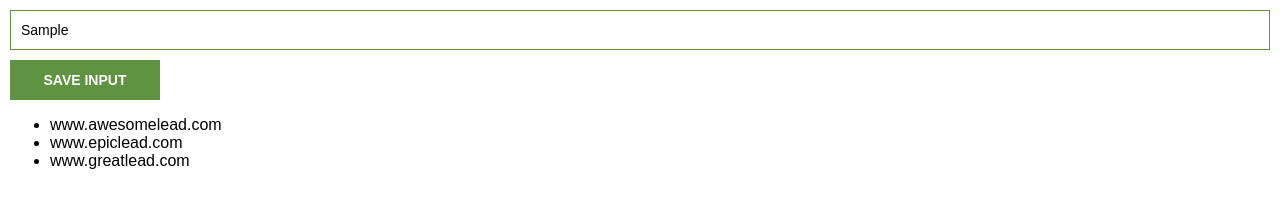
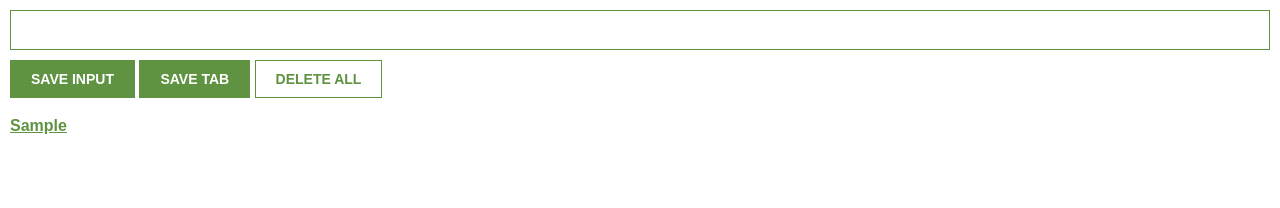
Before and after one commit to Aminat00/javascript-mini-projects, a browser extension: page chrome-extension/index.html in a window 1280 px wide. Both pictures are taken after typing "Sample" into the empty fields and a click on the button "SAVE INPUT". Drawn offline with Linux system fonts and the light colour scheme.

Commit message:
latest commit with results

```diff
--- a/chrome-extension/index.css
+++ b/chrome-extension/index.css
@@ -2,6 +2,7 @@ body {
 	margin: 0;
 	padding: 10px;
 	font-family: Arial, Helvetica, sans-serif;
+	min-width: 400px;
 }
 
 /*
@@ -22,11 +23,28 @@ input {
 
 button {
 	background-color: #5f9341;
-	width: 150px;
-	height: 40px;
+	padding: 10px 20px;
 	font-size: 14px;
 	font-weight: bold;
 	color: white;
-	border: none;
+	border: 1px solid #5f9341;
 	margin-top: 10px;
 }
+#delete-btn {
+	color: #5f9341;
+	background-color: #fff;
+}
+
+ul {
+	list-style: none;
+	padding-left: 0;
+}
+
+li {
+	padding: 3px 0;
+}
+
+a {
+	font-weight: 600;
+	color: #5f9341;
+}
--- a/chrome-extension/index.html
+++ b/chrome-extension/index.html
@@ -7,6 +7,8 @@
 		<input type="text" id="input-el" />
 		<!-- Create a SAVE INPUT button with id="input-btn" -->
 		<button id="input-btn">SAVE INPUT</button>
+		<button id="tab-btn">SAVE TAB</button>
+		<button id="delete-btn">DELETE ALL</button>
 		<ul id="ul-el"></ul>
 		<script src="index.js"></script>
 	</body>
--- a/chrome-extension/index.js
+++ b/chrome-extension/index.js
@@ -1,21 +1,53 @@
-// Create two variables:
-// myLeads -> should be assigned to an empty array
-// inputEl -> should be assigned to the text input field
-
-let myLeads = ['www.awesomelead.com', 'www.epiclead.com', 'www.greatlead.com'];
+let myLeads = [];
 const inputEl = document.getElementById('input-el');
 const inputBtn = document.getElementById('input-btn');
 const ulEl = document.getElementById('ul-el');
+const deleteBtn = document.getElementById('delete-btn');
+const tabBtn = document.getElementById('tab-btn');
+
+const leadsFromLocalStorage = JSON.parse(localStorage.getItem('myLeads'));
+
+if (leadsFromLocalStorage != null) {
+	myLeads = leadsFromLocalStorage;
+	renderLeads(myLeads);
+}
+
+tabBtn.addEventListener('click', function () {
+	chrome.tabs.query({ active: true, currentWindow: true }, function (tabs) {
+		myLeads.push(tabs[0].url);
+		localStorage.setItem('myLeads', JSON.stringify(myLeads));
+	});
+
+	renderLeads(myLeads);
+});
+
+function renderLeads(leads) {
+	let listItems = '';
+	for (let i = 0; i < leads.length; i++) {
+		listItems += `<li>
+		<a href=' ${leads[i]}' target='_blank'>${leads[i]} </a>
+		</li>`;
+	}
+
+	ulEl.innerHTML = listItems;
+}
+
+deleteBtn.addEventListener('dblclick', function () {
+	myLeads = [];
+	localStorage.clear();
+	renderLeads(myLeads);
+});
 
 inputBtn.addEventListener('click', function () {
 	myLeads.push(inputEl.value);
-	console.log(myLeads);
+	inputEl.value = '';
+
+	// Save the myLeads array to localStorage
+	// PS: remember JSON.stringify()
+	localStorage.setItem('myLeads', JSON.stringify(myLeads));
+
+	renderLeads(myLeads);
+
+	// To verify that it works:
+	console.log(localStorage.getItem('myLeads'));
 });
-
-let listItems = '';
-for (let i = 0; i < myLeads.length; i++) {
-	listItems += '<li>' + myLeads[i] + '</li>';
-	console.log(listItems);
-}
-
-ulEl.innerHTML = listItems;
```
Also changed, not shown: chrome-extension/icon.png (added), chrome-extension/manifest.json (added).
